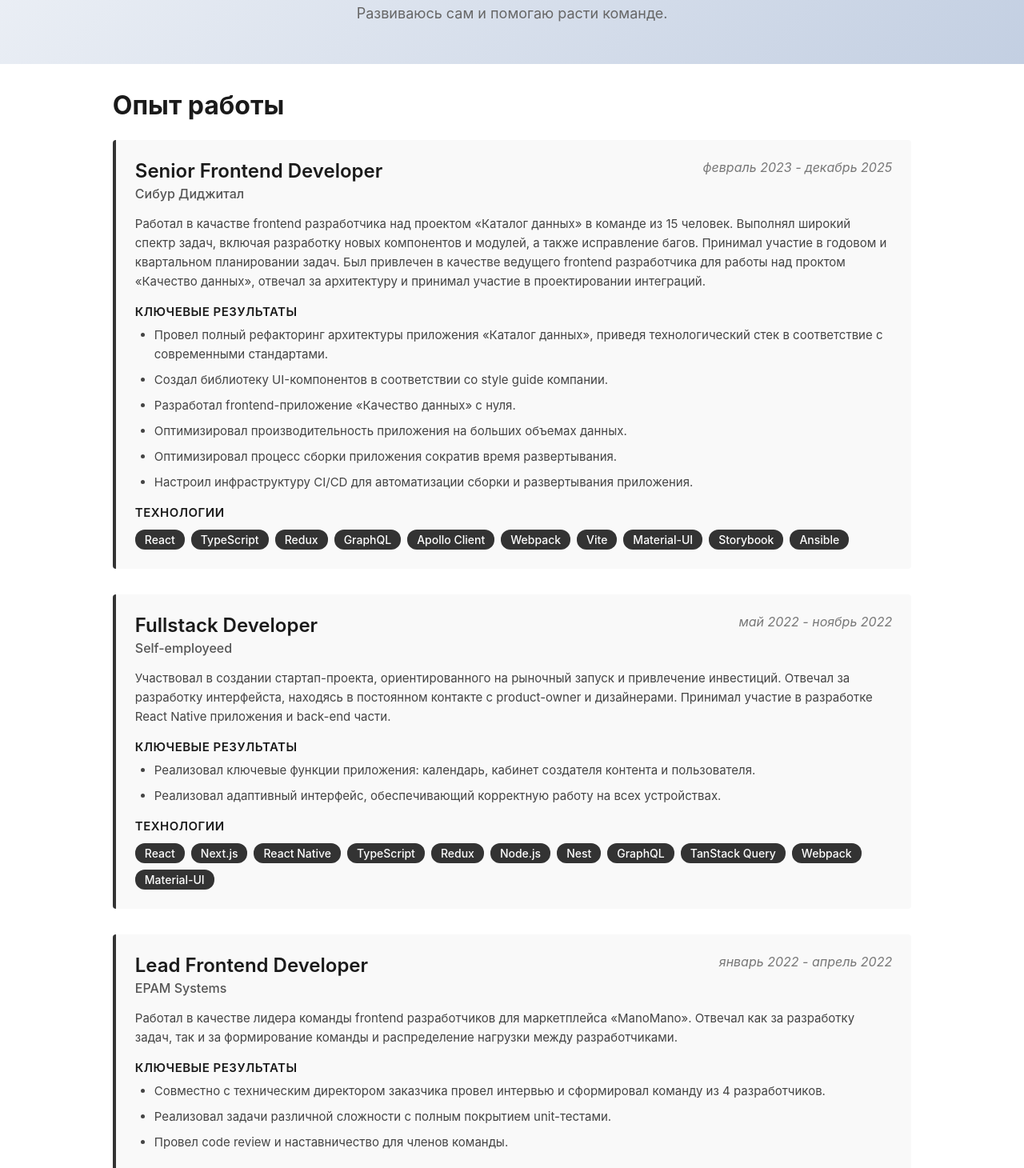
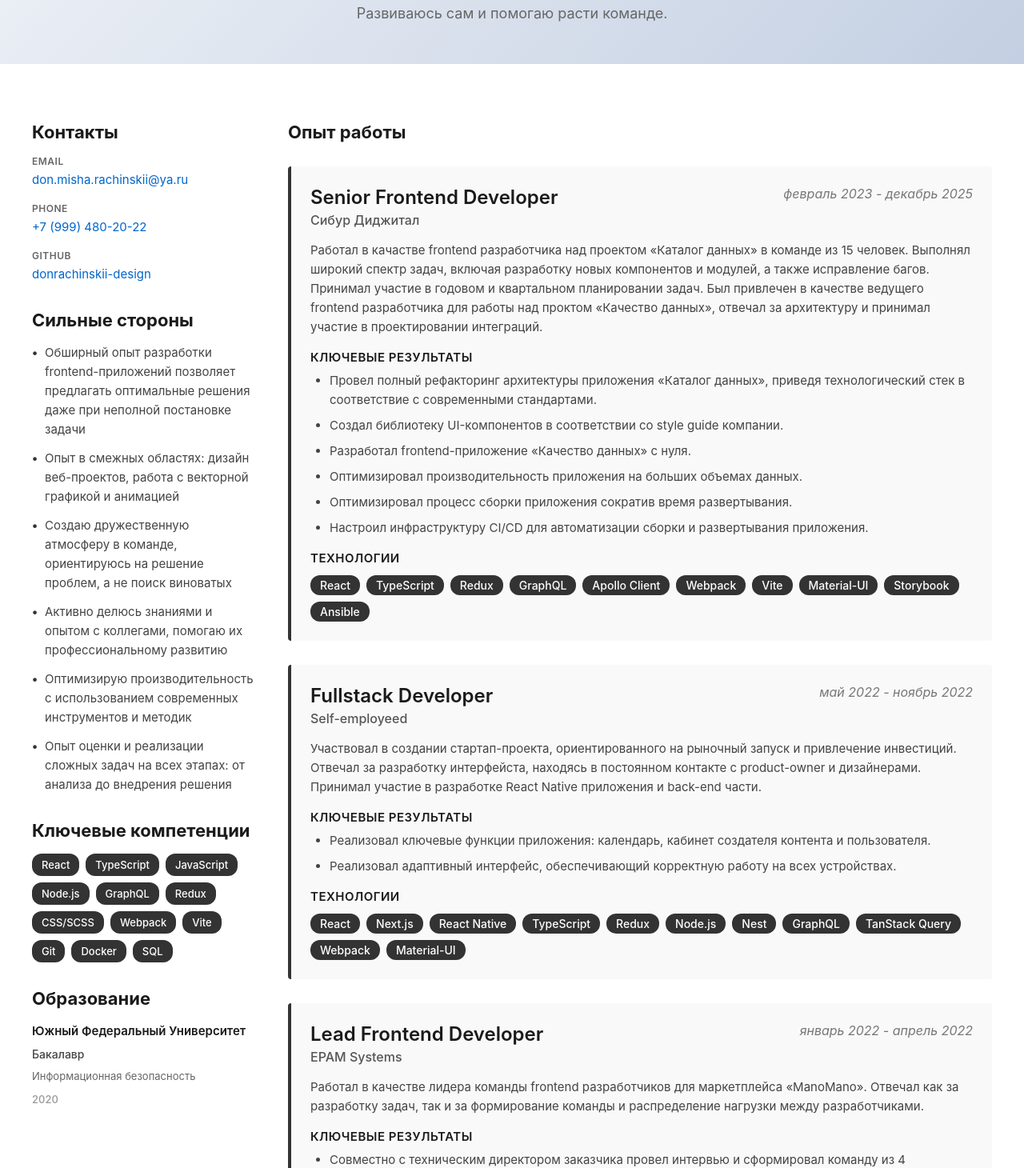
Before and after one commit to donrachinskii-design/The-CV, a React (Vite) app: page / in a window 1280 px wide. Shown: the part 390-1850 px from the top of the page at 80% size. Built offline with nearby package versions, Linux system fonts and the light colour scheme; the HTML template or start-up script is replaced by a standard one.

Commit message:
Updated experience. Added sidebar with additional information

```diff
--- a/src/components/Content/Content.css
+++ b/src/components/Content/Content.css
@@ -1,24 +1,44 @@
 .content {
-  padding: 0 16px;
   width: 100%;
+  padding: 40px 20px;
+}
+
+.content-wrapper {
   display: flex;
-  flex-direction: column;
-  align-items: center;
+  gap: 40px;
+  max-width: 1200px;
+  margin: 0 auto;
+}
+
+.main-content {
+  flex: 1;
+  min-width: 0;
 }
 
 .experience-section {
-  width: 80%;
+  width: 100%;
 }
 
 .section-title {
-  font-size: 32px;
+  font-size: 22px;
+  font-weight: 700;
+  margin-bottom: 30px;
   color: #1a1a1a;
-  font-weight: 700;
-  padding-bottom: 8px;
 }
 
 .experience-list {
   display: flex;
   flex-direction: column;
-  gap: 32px;
+  gap: 30px;
 }
+
+@media (max-width: 768px) {
+  .content-wrapper {
+    flex-direction: column;
+    gap: 30px;
+  }
+
+  .section-title {
+    font-size: 22px;
+  }
+}
--- a/src/components/Content/Content.jsx
+++ b/src/components/Content/Content.jsx
@@ -1,5 +1,6 @@
 import React from 'react';
 import WorkExperience from '../WorkExperience';
+import Sidebar from '../Sidebar';
 import './Content.css';
 
 const experiences = [
@@ -75,7 +76,6 @@ const experiences = [
     keyResults: [
       'Совместно с техническим директором заказчика провел интервью и сформировал команду из 4 разработчиков.',
       'Реализовал задачи различной сложности с полным покрытием unit-тестами.',
-      'Провел code review и наставничество для членов команды.',
     ],
     technologies: ['React', 'TypeScript', 'Axios', 'Gherkin', 'Cucumber'],
   },
@@ -95,10 +95,8 @@ const experiences = [
           rel="noopener noreferrer"
         >
           salonultimate.com
-        </a>
-        {' '}
-        и
-        {' '}
+        </a>{' '}
+        и{' '}
         <a
           href="https://fieldcode.com"
           target="_blank"
@@ -131,6 +129,9 @@ const experiences = [
 function Content() {
   return (
     <main className="content">
+      <div className="content-wrapper">
+        <Sidebar />
+        <section className="main-content">
           <section className="experience-section">
             <h2 className="section-title">Опыт работы</h2>
             <div className="experience-list">
@@ -139,6 +140,8 @@ function Content() {
               ))}
             </div>
           </section>
+        </section>
+      </div>
     </main>
   );
 }
--- /dev/null
+++ b/src/components/Sidebar/Sidebar.css
@@ -0,0 +1,190 @@
+.sidebar {
+  width: 280px;
+  display: flex;
+  flex-direction: column;
+}
+
+.sidebar-section {
+  display: flex;
+  flex-direction: column;
+  gap: 16px;
+}
+
+.sidebar-title {
+  font-size: 22px;
+  font-weight: 700;
+  color: #1a1a1a;
+  margin: 0;
+  letter-spacing: 0px;
+}
+
+/* Контакты */
+.contacts-list {
+  display: flex;
+  flex-direction: column;
+  gap: 16px;
+}
+
+.contact-item {
+  display: flex;
+  align-items: flex-start;
+}
+
+.contact-icon {
+  font-size: 18px;
+  flex-shrink: 0;
+  margin-top: 2px;
+}
+
+.contact-info {
+  display: flex;
+  flex-direction: column;
+  gap: 4px;
+}
+
+.contact-label {
+  font-size: 12px;
+  color: #666;
+  font-weight: 600;
+  text-transform: uppercase;
+  letter-spacing: 0.5px;
+}
+
+.contact-value {
+  font-size: 15px;
+  color: #444;
+  word-break: break-word;
+  line-height: 1.6;
+}
+
+.contact-link {
+  font-size: 15px;
+  color: #0066cc;
+  text-decoration: none;
+  word-break: break-word;
+  line-height: 1.6;
+  transition: color 200ms ease;
+}
+
+.contact-link:hover {
+  color: #0052a3;
+  text-decoration: underline;
+}
+
+/* Навыки */
+.skills-list {
+  display: flex;
+  flex-wrap: wrap;
+  gap: 8px;
+}
+
+.skill-tag {
+  display: inline-block;
+  padding: 6px 12px;
+  background-color: #333;
+  color: #fff;
+  border-radius: 12px;
+  font-size: 13px;
+  font-weight: 500;
+  transition: all 150ms ease;
+}
+
+.skill-tag:hover {
+  background-color: #1a1a1a;
+}
+
+/* Образование */
+.education-list {
+  display: flex;
+  flex-direction: column;
+  gap: 20px;
+}
+
+.education-item {
+  display: flex;
+  flex-direction: column;
+  gap: 6px;
+  padding-bottom: 16px;
+  border-bottom: 1px solid #f0f0f0;
+}
+
+.education-item:last-child {
+  border-bottom: none;
+  padding-bottom: 0;
+}
+
+.education-institution {
+  font-size: 15px;
+  font-weight: 600;
+  color: #1a1a1a;
+  margin: 0;
+  line-height: 1.6;
+}
+
+.education-degree {
+  font-size: 14px;
+  color: #444;
+  margin: 0;
+  font-weight: 500;
+  line-height: 1.6;
+}
+
+.education-field {
+  font-size: 13px;
+  color: #666;
+  margin: 0;
+  line-height: 1.6;
+}
+
+.education-year {
+  font-size: 13px;
+  color: #999;
+  font-weight: 500;
+  margin-top: 4px;
+}
+
+/* Сильные стороны */
+.strengths-list {
+  display: flex;
+  flex-direction: column;
+  gap: 12px;
+}
+
+.strength-item {
+  font-size: 15px;
+  color: #444;
+  line-height: 1.6;
+  padding-left: 16px;
+  position: relative;
+}
+
+.strength-item::before {
+  content: '•';
+  position: absolute;
+  left: 0;
+  color: #333;
+  font-weight: bold;
+}
+
+@media (max-width: 768px) {
+  .sidebar {
+    width: 100%;
+    flex-direction: row;
+    flex-wrap: wrap;
+    gap: 30px;
+  }
+
+  .sidebar-section {
+    flex: 1;
+    min-width: 200px;
+  }
+
+  .skills-list {
+    gap: 6px;
+  }
+
+  .skill-tag {
+    padding: 5px 10px;
+    font-size: 12px;
+  }
+}
--- /dev/null
+++ b/src/components/Sidebar/Sidebar.jsx
@@ -0,0 +1,112 @@
+
+import React from 'react';
+import './Sidebar.css';
+
+function Sidebar() {
+  const contacts = [
+    { label: 'Email', value: 'don.misha.rachinskii@ya.ru', href: 'mailto:don.misha.rachinskii@ya.ru' },
+    { label: 'Phone', value: '+7 (999) 480-20-22', href: 'tel:+79994802022' },
+    { label: 'GitHub', value: 'donrachinskii-design', href: 'https://github.com/donrachinskii-design' },
+  ];
+
+  const skills = [
+    'React',
+    'TypeScript',
+    'JavaScript',
+    'Node.js',
+    'GraphQL',
+    'Redux',
+    'CSS/SCSS',
+    'Webpack',
+    'Vite',
+    'Git',
+    'Docker',
+    'SQL',
+  ];
+
+  const strengths = [
+    'Обширный опыт разработки frontend-приложений позволяет предлагать оптимальные решения даже при неполной постановке задачи',
+    'Опыт в смежных областях: дизайн веб-проектов, работа с векторной графикой и анимацией',
+    'Создаю дружественную атмосферу в команде, ориентируюсь на решение проблем, а не поиск виноватых',
+    'Активно делюсь знаниями и опытом с коллегами, помогаю их профессиональному развитию',
+    'Оптимизирую производительность с использованием современных инструментов и методик',
+    'Опыт оценки и реализации сложных задач на всех этапах: от анализа до внедрения решения',
+  ];
+
+  const education = [
+    {
+      id: 1,
+      institution: 'Южный Федеральный Университет',
+      degree: 'Бакалавр',
+      field: 'Информационная безопасность',
+      year: '2020',
+    }
+  ];
+
+  const renderContactValue = (contact) => {
+    if (contact.href) {
+      return (
+        <a href={contact.href} target="_blank" rel="noopener noreferrer" className="contact-link">
+          {contact.value}
+        </a>
+      );
+    }
+    return <span className="contact-value">{contact.value}</span>;
+  };
+
+  return (
+    <aside className="sidebar">
+      <section className="sidebar-section">
+        <h3 className="sidebar-title">Контакты</h3>
+        <div className="contacts-list">
+          {contacts.map((contact, index) => (
+            <div key={index} className="contact-item">
+              <div className="contact-info">
+                <span className="contact-label">{contact.label}</span>
+                {renderContactValue(contact)}
+              </div>
+            </div>
+          ))}
+        </div>
+      </section>
+
+      <section className="sidebar-section">
+        <h3 className="sidebar-title">Сильные стороны</h3>
+        <div className="strengths-list">
+          {strengths.map((strength, index) => (
+            <div key={index} className="strength-item">
+              {strength}
+            </div>
+          ))}
+        </div>
+      </section>
+
+      <section className="sidebar-section">
+        <h3 className="sidebar-title">Ключевые компетенции</h3>
+        <div className="skills-list">
+          {skills.map((skill, index) => (
+            <span key={index} className="skill-tag">
+              {skill}
+            </span>
+          ))}
+        </div>
+      </section>
+
+      <section className="sidebar-section">
+        <h3 className="sidebar-title">Образование</h3>
+        <div className="education-list">
+          {education.map((edu) => (
+            <div key={edu.id} className="education-item">
+              <h4 className="education-institution">{edu.institution}</h4>
+              <p className="education-degree">{edu.degree}</p>
+              <p className="education-field">{edu.field}</p>
+              <span className="education-year">{edu.year}</span>
+            </div>
+          ))}
+        </div>
+      </section>
+    </aside>
+  );
+}
+
+export default Sidebar;
--- /dev/null
+++ b/src/components/Sidebar/index.js
@@ -0,0 +1,2 @@
+
+export { default } from './Sidebar';
```
Lines whose indentation alone changed are shown as unchanged.
